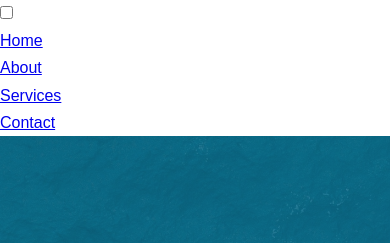
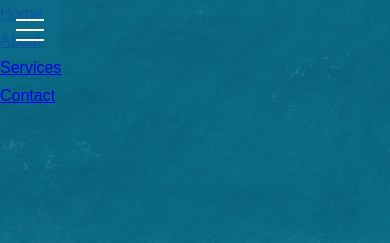
Before and after one commit to shakirullahi/htm5_css3_udemy_course, a plain HTML site: page hamburger-menu-overlay/index.html in a window 390 px wide. Shown: the top 243 px of the page. Drawn offline with Linux system fonts and the light colour scheme.

Commit message:
hamburger button styles

```diff
--- a/hamburger-menu-overlay/index.html
+++ b/hamburger-menu-overlay/index.html
@@ -7,6 +7,13 @@
     <title>Hamburger Menu</title>
     <link rel="stylesheet" href="styles.css" />
     <link rel="stylesheet" href="menu.css" />
+    <link
+      rel="stylesheet"
+      href="https://cdnjs.cloudflare.com/ajax/libs/font-awesome/6.0.0-beta2/css/all.min.css"
+      integrity="sha512-YWzhKL2whUzgiheMoBFwW8CKV4qpHQAEuvilg9FAn5VJUDwKZZxkJNuGM4XkWuk94WCrrwslk8yWNGmY1EduTA=="
+      crossorigin="anonymous"
+      referrerpolicy="no-referrer"
+    />
   </head>
   <body>
     <div class="menu-wrap">
--- a/hamburger-menu-overlay/menu.css
+++ b/hamburger-menu-overlay/menu.css
@@ -0,0 +1,89 @@
+.menu-wrap {
+  position: fixed;
+  top: 0;
+  left: 0;
+  z-index: 1;
+}
+
+.menu-wrap .toggler {
+  position: absolute;
+  left: 0;
+  top: 0;
+  width: 50px;
+  height: 50px;
+  z-index: 2;
+  opacity: 0;
+  cursor: pointer;
+}
+
+.menu-wrap .hamburger {
+  position: absolute;
+  top: 0;
+  left: 0;
+  width: 60px;
+  height: 60px;
+  z-index: 1;
+  background: var(--primary-color);
+  display: flex;
+  flex-direction: column;
+  align-items: center;
+  justify-content: center;
+  padding: 1rem;
+}
+
+/* Hamburger line */
+
+.menu-wrap .hamburger > div {
+  position: relative;
+  flex: none;
+  width: 100%;
+  height: 2px;
+  background: #fff;
+  transition: all 0.2s ease-in;
+  /* display: flex;
+  align-items: center;
+  justify-content: center; */
+}
+
+/* Hamburger line top & bottom */
+
+.menu-wrap .hamburger > div::before {
+  content: "";
+  position: absolute;
+  background: #fff;
+  top: -10px;
+  left: 0px;
+  height: 2px;
+  width: 100%;
+}
+
+.menu-wrap .hamburger > div::after {
+  content: "";
+  position: absolute;
+  background: #fff;
+  top: 10px;
+  left: 0px;
+  height: 2px;
+  width: 100%;
+}
+
+/* Toogler animation */
+.menu-wrap .toggler:checked + .hamburger > div {
+  transform: rotate(135deg);
+}
+
+.menu-wrap .toggler:checked + .hamburger > div::after,
+.menu-wrap .toggler:checked + .hamburger > div::before {
+  top: 0px;
+  transform: rotate(90deg);
+}
+
+.menu-wrap .toggler:checked:hover + .hamburger > div {
+  transform: rotate(0deg);
+}
+
+/* @keyframes animate-cross {
+  to {
+    transform: rotate(190deg);
+  }
+} */
```
